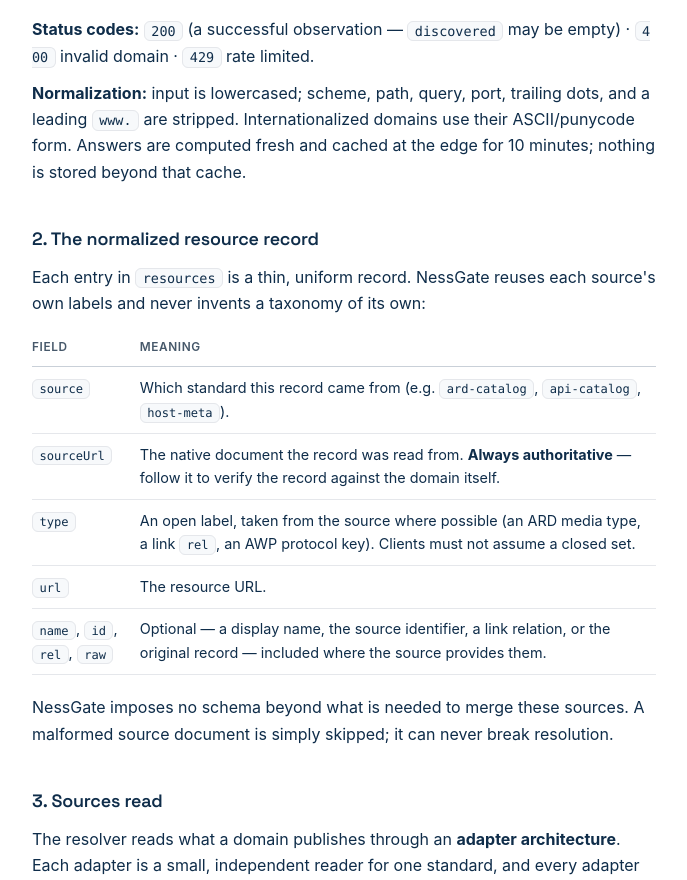
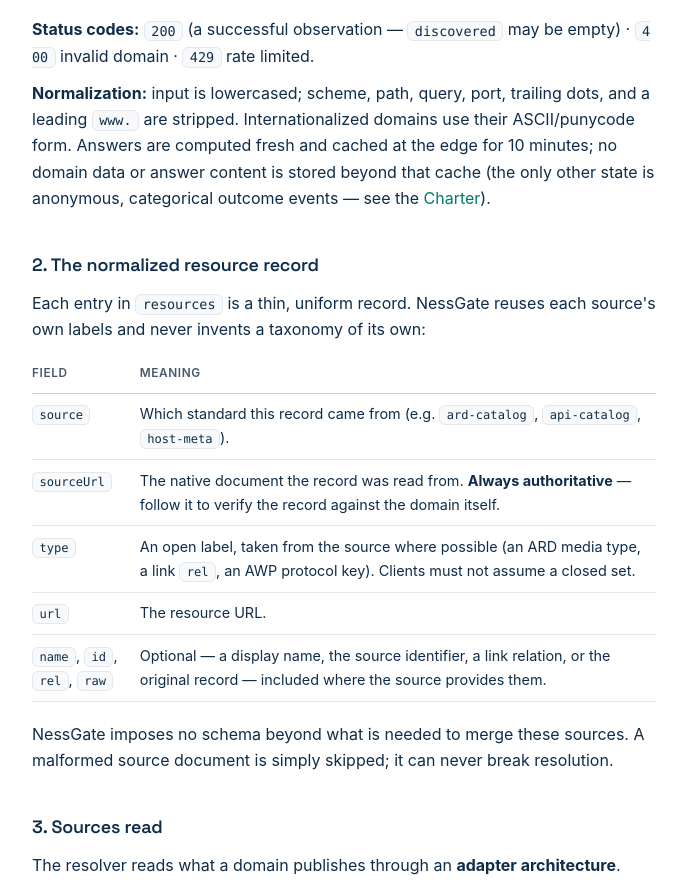
Before and after one commit to NessGate/nessgate, a website: page public/spec.html in a window 1280 px wide. Shown: the part 1531-2411 px from the top of the page, without its empty margins (296-983 px from the left). Drawn offline with Linux system fonts and the light colour scheme.

Commit message:
charter+spec: reconcile "stores nothing" wording with the metrics amendment
Two places made a literal "nothing stored beyond the edge cache" claim that the new anonymous discovery-outcome events (Charter Promise 6) would contradict. Both now state precisely that no domain data or answer content is retained beyond the cache, with the only other state being the anonymous categorical outcome events. The site's other "stores nothing" statements are scoped to your data / the domain's data (privacy.html defines the phrase that way) — the events are neither, so those remain accurate and are left unchanged.

```diff
--- a/public/spec.html
+++ b/public/spec.html
@@ -69,8 +69,9 @@
 may be empty) · <code>400</code> invalid domain · <code>429</code> rate limited.</p>
 <p><strong>Normalization:</strong> input is lowercased; scheme, path, query, port, trailing dots, and
 a leading <code>www.</code> are stripped. Internationalized domains use their ASCII/punycode form.
-Answers are computed fresh and cached at the edge for 10 minutes; nothing is stored beyond that
-cache.</p>
+Answers are computed fresh and cached at the edge for 10 minutes; no domain data or answer content
+is stored beyond that cache (the only other state is anonymous, categorical outcome events — see the
+<a href="/charter">Charter</a>).</p>
 
 <h2>2. The normalized resource record</h2>
 <p>Each entry in <code>resources</code> is a thin, uniform record. NessGate reuses each source's own
```
Also changed, not shown: public/charter.html (+1 -1 lines).
